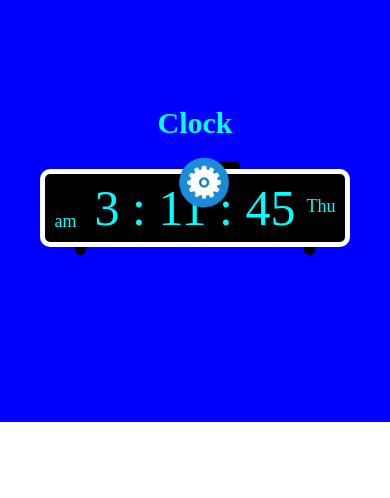
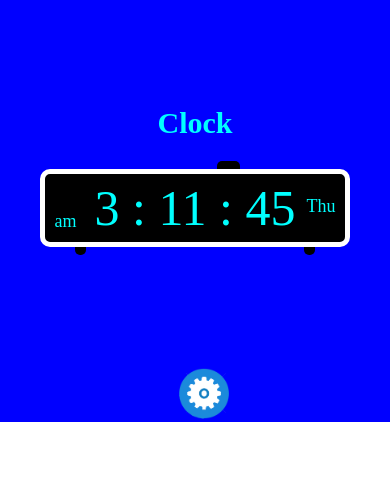
Before and after one commit to Arbazkhan-cs/MultiDigitalClock, a plain HTML site: page index.html in a window 390 px wide. Drawn offline with Linux system fonts and the light colour scheme.

Commit message:
Update style.css

```diff
--- a/style.css
+++ b/style.css
@@ -94,6 +94,11 @@
     height: 200px;
     width: 200px;
 }
+@media screen and (max-width: 524px){
+    .menu{
+        top: 35%;
+    }
+}
 .menu li{
     position: absolute;
     list-style: none;
```
